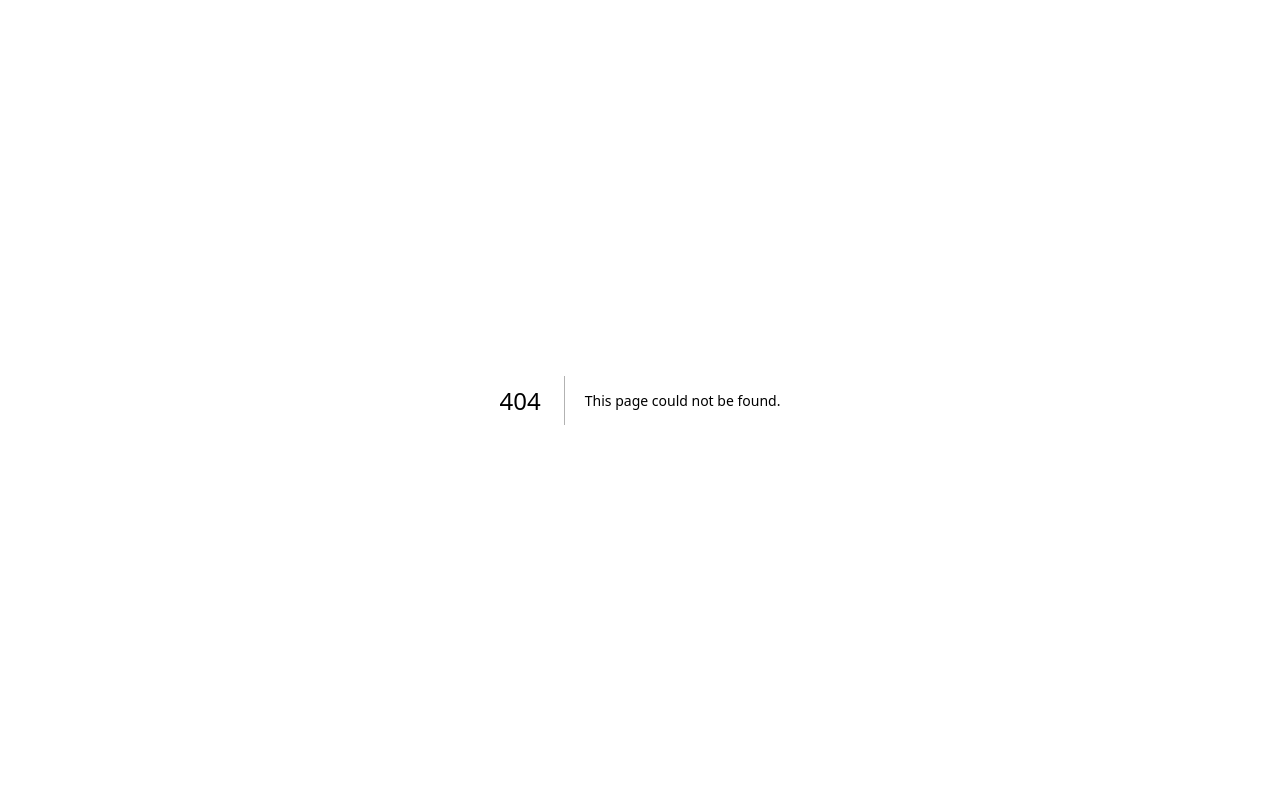
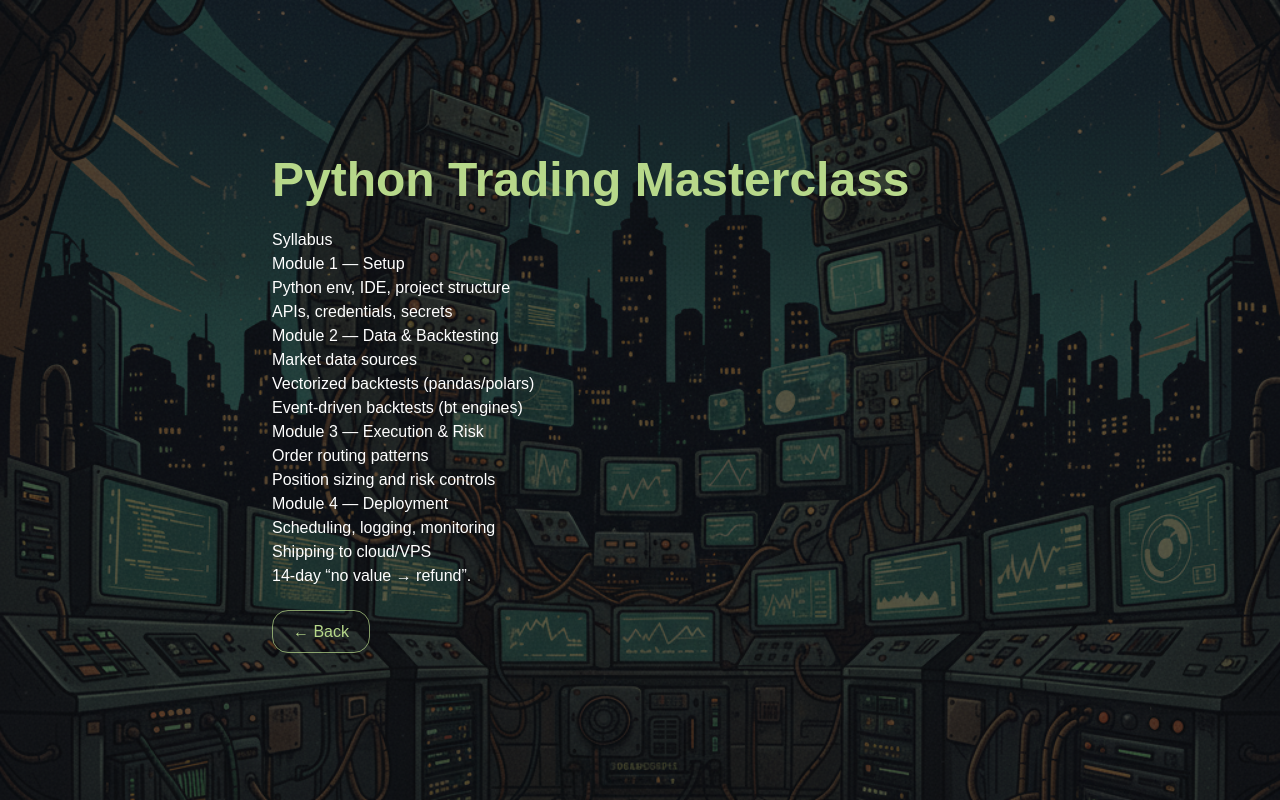
Before and after one commit to Yermolitskiy/pytrader.io, a Next.js app: page /offers/masterclass in a window 1280 px wide. Before the commit this address had no page. Built offline with nearby package versions, Linux system fonts and the light colour scheme.

Commit message:
added description pages and payment links

```diff
--- /dev/null
+++ b/content/offers/masterclass.mdx
@@ -0,0 +1,20 @@
+## Syllabus
+
+### Module 1 — Setup
+- Python env, IDE, project structure
+- APIs, credentials, secrets
+
+### Module 2 — Data & Backtesting
+- Market data sources
+- Vectorized backtests (pandas/polars)
+- Event-driven backtests (bt engines)
+
+### Module 3 — Execution & Risk
+- Order routing patterns
+- Position sizing and risk controls
+
+### Module 4 — Deployment
+- Scheduling, logging, monitoring
+- Shipping to cloud/VPS
+
+> 14-day “no value → refund”.
--- /dev/null
+++ b/content/offers/vip-setup.mdx
@@ -0,0 +1,8 @@
+## VIP 1:1 Setup / Coaching — Outline
+
+- Connect IBKR / crypto exchanges
+- Debug and stabilize your bot
+- Paper/live trading setup
+- Alerts, logs, monitoring
+
+Book a session → we tailor the syllabus to your stack.
--- /dev/null
+++ b/src/app/PreserveScroll.tsx
@@ -0,0 +1,39 @@
+"use client";
+
+import { useEffect } from "react";
+
+/**
+ * Preserves scroll position when navigating away from the home page
+ * and restores it when returning.
+ * Add data-preserve-scroll="home" to links that should save position.
+ */
+export default function PreserveScroll({ keyName = "home-scroll" }: { keyName?: string }) {
+  useEffect(() => {
+    // Restore previously saved scroll position (if any)
+    const saved = typeof window !== "undefined" ? sessionStorage.getItem(keyName) : null;
+    if (saved) {
+      const y = Number(saved);
+      if (!Number.isNaN(y)) {
+        window.scrollTo({ top: y, behavior: "auto" });
+      }
+      sessionStorage.removeItem(keyName);
+    }
+
+    // Save scroll position before following marked links
+    const onClick = (e: Event) => {
+      const target = e.target as HTMLElement | null;
+      if (!target) return;
+      const anchor = target.closest('a[data-preserve-scroll="home"]') as HTMLAnchorElement | null;
+      if (anchor) {
+        try {
+          sessionStorage.setItem(keyName, String(window.scrollY));
+        } catch {}
+      }
+    };
+
+    document.addEventListener("click", onClick, true);
+    return () => document.removeEventListener("click", onClick, true);
+  }, [keyName]);
+
+  return null;
+}
--- /dev/null
+++ b/src/app/offers/[slug]/page.tsx
@@ -0,0 +1,47 @@
+// src/app/offers/[slug]/page.tsx
+import fs from "node:fs/promises";
+import path from "node:path";
+import { notFound } from "next/navigation";
+import { offers } from "@/data/offers";
+import { MDXRemote } from "next-mdx-remote/rsc";
+import Image from "next/image";
+
+export async function generateStaticParams() {
+  return offers.map(o => ({ slug: o.slug }));
+}
+
+export default async function OfferPage({ params }: { params: { slug: string } }) {
+  const offer = offers.find(o => o.slug === params.slug);
+  if (!offer) return notFound();
+
+  const mdxPath = path.join(process.cwd(), offer.syllabusMdx);
+  let source = "# Details\nContent coming soon.";
+  try {
+    source = await fs.readFile(mdxPath, "utf8");
+  } catch {
+    // keep fallback content if file missing
+  }
+
+  return (
+    <main className="relative min-h-screen overflow-hidden">
+      {/* background */}
+      <div className="fixed inset-0">
+        <Image src="/bg-lab.png" alt="" fill className="object-cover opacity-80" priority />
+        <div className="absolute inset-0 bg-black/50" />
+      </div>
+
+      {/* centered section with left-aligned content */}
+      <section className="relative z-10 flex min-h-screen items-center">
+        <div className="mx-auto w-full max-w-3xl px-4 text-left text-white">
+          <h1 className="text-3xl sm:text-5xl font-semibold text-terminal">{offer.title}</h1>
+          <article className="prose prose-invert mt-6">
+            <MDXRemote source={source} />
+          </article>
+          <div className="mt-8">
+            <a href="/" className="rounded-2xl px-5 py-3 border border-terminal/70 text-terminal">← Back</a>
+          </div>
+        </div>
+      </section>
+    </main>
+  );
+}
--- a/src/app/page.tsx
+++ b/src/app/page.tsx
@@ -1,9 +1,14 @@
 import Image from "next/image";
 import ScrollIndicator from "./ScrollIndicator";
+import PreserveScroll from "./PreserveScroll";
+import { offers } from "../data/offers";
+export default function Home() {
+  // Build a quick lookup by slug so we can reference offers by key
+  const offerBySlug = Object.fromEntries(offers.map(o => [o.slug, o] as const));
 
-export default function Home() {
   return (
     <main className="relative min-h-screen overflow-hidden">
+      <PreserveScroll />
       <ScrollIndicator />
       {/* background */}
       <div className="fixed inset-0">
@@ -65,15 +70,19 @@ export default function Home() {
           <Image src="/background_1.png" alt="" fill className="card-img" />
           <div className="card-overlay" />
           <div className="card-body">
-            <h3 className="text-xl font-semibold text-terminal">Python Trading Masterclass</h3>
+            <h3 className="text-xl font-semibold">
+              <a href={`/offers/${offerBySlug["masterclass"].slug}`} className="text-terminal hover:underline" data-preserve-scroll="home">
+                Python Trading Masterclass
+              </a>
+            </h3>
             <p className="mt-2 text-sm/relaxed text-terminal/85">
             Live workshop + recording + starter bot template. 14-day &quot;no value → refund&quot;.
             </p>
             <div className="mt-4 flex gap-3">
-              <a href="https://buy.stripe.com/YOUR_LINK_A" className="rounded-xl px-4 py-2 bg-terminal text-black">
+              <a href={`${offerBySlug["masterclass"].buyUrl}`} className="rounded-xl px-4 py-2 bg-terminal text-black">
                 Enroll (€99)
               </a>
-              <a href="#syllabus" className="rounded-xl px-4 py-2 border border-terminal/30 text-terminal">
+              <a href={`/offers/${offerBySlug["masterclass"].slug}`} className="rounded-xl px-4 py-2 border border-terminal/30 text-terminal" data-preserve-scroll="home">
                 Syllabus
               </a>
             </div>
@@ -85,12 +94,16 @@ export default function Home() {
           <Image src="/background_2.png" alt="" fill className="card-img" />
           <div className="card-overlay" />
           <div className="card-body">
-            <h3 className="text-xl font-semibold text-terminal">VIP 1:1 Setup / Coaching</h3>
+            <h3 className="text-xl font-semibold">
+              <a href={`/offers/${offerBySlug["vip-setup"].slug}`} className="text-terminal hover:underline" data-preserve-scroll="home">
+                VIP 1:1 Setup / Coaching
+              </a>
+            </h3>
             <p className="mt-2 text-sm/relaxed text-terminal/85">
               Personal help connecting IBKR/crypto APIs, debugging, and launching your bot.
             </p>
             <div className="mt-4 flex gap-3">
-              <a href="https://buy.stripe.com/YOUR_LINK_B" className="rounded-xl px-4 py-2 font-medium bg-terminal text-black">
+              <a href={`${offerBySlug["vip-setup"].buyUrl}`} className="rounded-xl px-4 py-2 font-medium bg-terminal text-black">
                 Book (€200)
               </a>
               <a href="mailto:hello@pytrader.io?subject=VIP%201:1%20question" className="rounded-xl px-4 py-2 border border-terminal/30 text-terminal">
--- /dev/null
+++ b/src/data/offers.ts
@@ -0,0 +1,19 @@
+// src/data/offers.ts
+export const offers = [
+    {
+      slug: "masterclass",
+      title: "Python Trading Masterclass",
+      bg: "/background_1.png",
+      price: 99,
+    buyUrl: "https://buy.stripe.com/00waEXc465bn1qYc9UgQE00",
+      syllabusMdx: "content/offers/masterclass.mdx",
+    },
+    {
+      slug: "vip-setup",
+      title: "VIP 1:1 Setup / Coaching",
+      bg: "/background_2.png",
+      price: 200,
+      buyUrl: "https://buy.stripe.com/5kQ9AT5FI0V7glSfm6gQE01",
+      syllabusMdx: "content/offers/vip-setup.mdx",
+    },
+  ] as const;
```
Also changed, not shown: package.json (+7 -6 lines), 1 other file (tests, documents, lock files or other folders).
